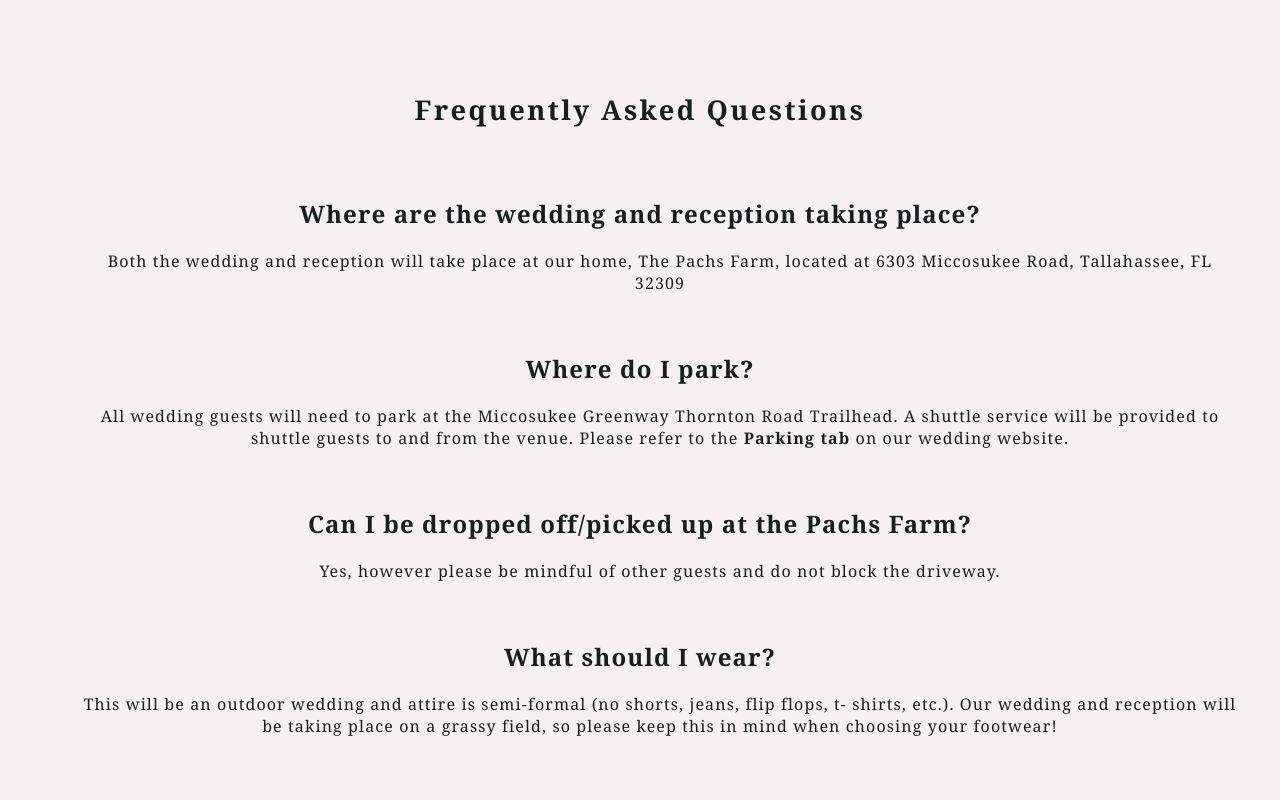
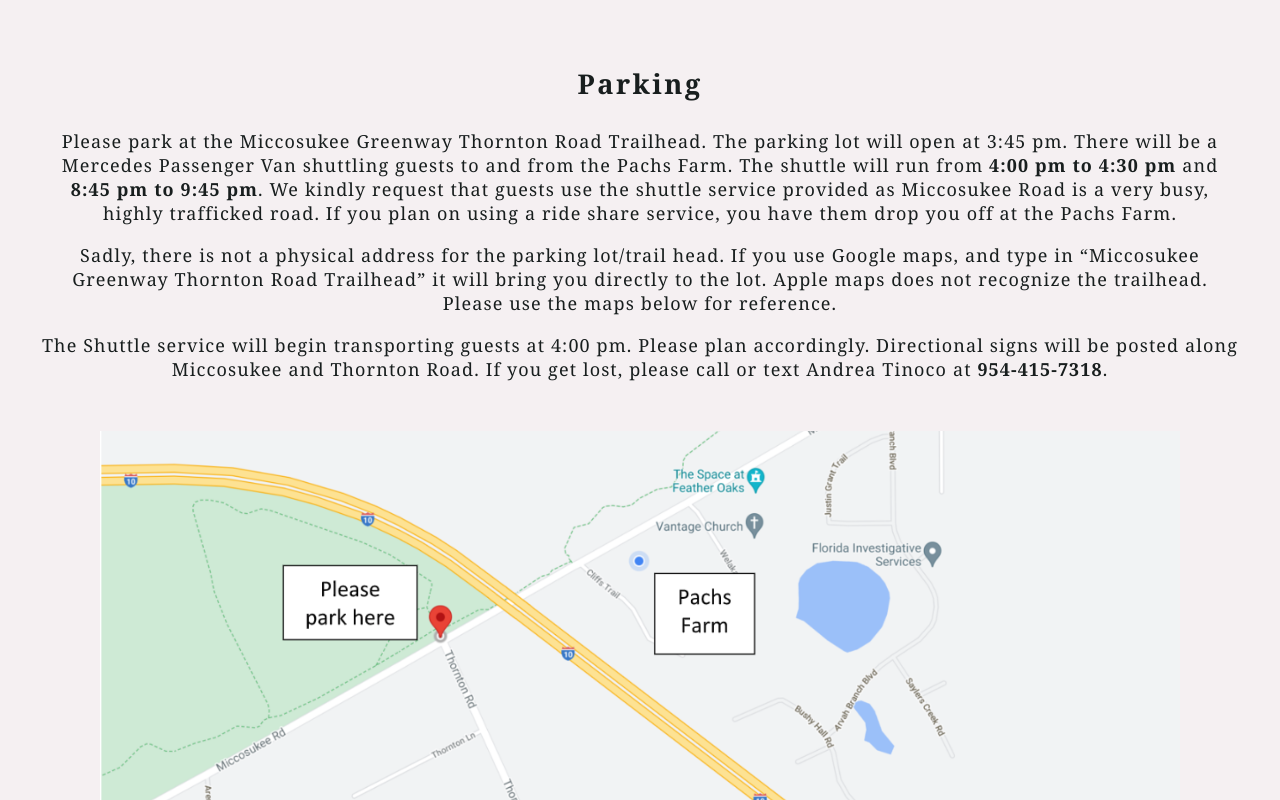
Before and after one commit to mackenzieraeclark/kassyandvictoria, a React (Create React App) app: page / in a window 1280 px wide. Shown: the part 1600-2400 px from the top of the page. Built offline with nearby package versions, Linux system fonts and the light colour scheme.

Commit message:
pushing all updates

```diff
--- a/src/App.css
+++ b/src/App.css
@@ -9,6 +9,11 @@
 
 li, ul {
   list-style-type: none;
+  font-size: large;
+}
+
+p {
+  font-size: large;
 }
 
 /* two column layout */
--- a/src/Components/FAQs.js
+++ b/src/Components/FAQs.js
@@ -125,7 +125,7 @@ would recommend looking for an Airbnb first and then a hotel.</li>
             <br/>
             <h2>Do you have any recommendations for local restaurants?</h2>
             <ul>
-              <li>Of course, here are some of our favorite local spots!
+              <li>Of course, here are some of our favorite local spots!</li>
                 <br/>
                 <li>
                 * Dinner/Lunch: Natural Kitchen $, Wok N Roll $, Momo’s Pizza $, Backwoods
@@ -140,7 +140,6 @@ Beanz $$$,
                 <li>
                 * Coffee: Lucky Goat and Red Eye
                 </li>
-              </li>
             </ul>
           </div>
         </div>
--- a/src/Components/Navbar.js
+++ b/src/Components/Navbar.js
@@ -80,7 +80,7 @@ export default class Navbar extends Component {
                 offset={-70}
                 duration={500}
               >
-                Our Story
+                Story
               </Link>
             </li>
             <li className="nav-item">
--- a/src/Components/Parking.js
+++ b/src/Components/Parking.js
@@ -1,11 +1,29 @@
 import React from "react";
+import map from "../Assets/map.png";
 
 export default function Parking({ id }) {
   return (
     <div className="container">
       <div id={id}>
         <div className="row">
-          <div className="column"></div>
+          <div className="column">
+            <h3>Parking</h3>
+            <p>Please park at the Miccosukee Greenway Thornton Road Trailhead. The parking
+lot will open at 3:45 pm. There will be a Mercedes Passenger Van shuttling guests
+to and from the Pachs Farm. The shuttle will run from <strong>4:00 pm to 4:30 pm</strong> and
+<strong> 8:45 pm to 9:45 pm</strong>. We kindly request that guests use the shuttle service
+provided as Miccosukee Road is a very busy, highly trafficked road. If you plan on
+using a ride share service, you have them drop you off at the Pachs Farm.</p>
+            <p>Sadly, there is not a physical address for the parking lot/trail head. If you use
+Google maps, and type in “Miccosukee Greenway Thornton Road Trailhead” it will
+bring you directly to the lot. Apple maps does not recognize the trailhead. Please
+
+use the maps below for reference.</p>
+            <p>The Shuttle service will begin transporting guests at 4:00 pm. Please plan
+accordingly. Directional signs will be posted along Miccosukee and Thornton
+Road. If you get lost, please call or text Andrea Tinoco at <strong>954-415-7318</strong>.</p>
+            <div style={{paddingTop: '2em'}}><img style={{maxWidth: '90%'}} src={map} alt="one" /></div>
+          </div>
         </div>
       </div>
     </div>
```
Also changed, not shown: src/Assets/map.png (added).
